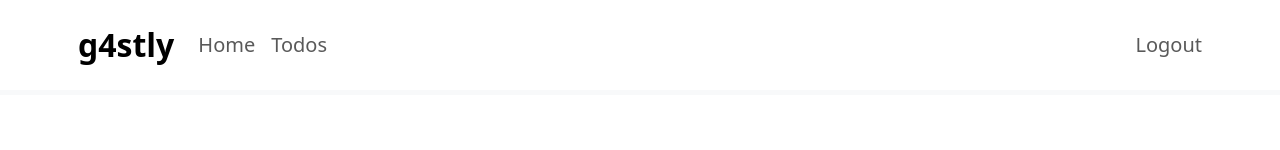
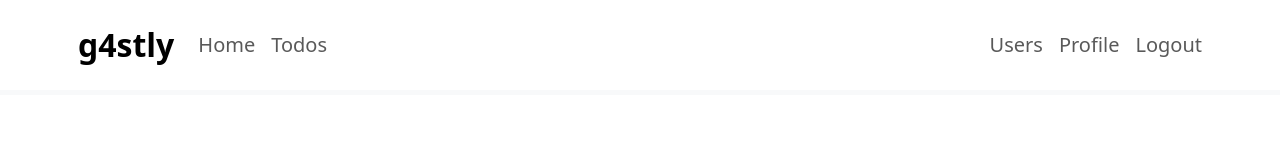
Before and after one commit to g4stlyx/todoFullStack, a React (Create React App) app in the folder todoFrontend/: page / in a window 1280 px wide. Shown: the top 150 px of the page. Built offline with nearby package versions, Linux system fonts and the light colour scheme; sample sign-in values are in the browser's storage.

Commit message:
front side of controlling users, except the pages are done. profile and users pages will be added.

```diff
--- a/todoFrontend/src/components/Header.jsx
+++ b/todoFrontend/src/components/Header.jsx
@@ -4,6 +4,7 @@ import { useAuth } from "./security/AuthContext";
 export default function Header() {
   const authContext = useAuth();
   const isAuthenticated = authContext.isAuthenticated;
+  const isAdmin = authContext.isAdmin;
 
   return (
     <div className="Header border-bottom border-light border-5 mb-5 p-2">
@@ -39,6 +40,16 @@ export default function Header() {
                 </Link>}
               </li>
               <li className="nav-item fs-5">
+                {isAdmin && isAuthenticated && <Link className="nav-link" to="/administrator/users" onClick={()=>console.log("administrator/users")}>
+                  Users
+                </Link>}
+              </li>
+              <li className="nav-item fs-5">
+                {isAuthenticated && <Link className="nav-link" to="/profile" onClick={()=>console.log("profile")}>
+                  Profile
+                </Link>}
+              </li>
+              <li className="nav-item fs-5">
                 {isAuthenticated && <Link className="nav-link" to="/logout" onClick={authContext.logout}>
                   Logout
                 </Link>}
--- a/todoFrontend/src/components/Todo.jsx
+++ b/todoFrontend/src/components/Todo.jsx
@@ -1,5 +1,5 @@
 import { useNavigate, useParams } from "react-router-dom"
-import { retrieveTodoApi, updateTodoApi, createTodoApi } from "./api/TodoApiService"
+import { getTodoApi, updateTodoApi, createTodoApi } from "./api/TodoApiService"
 import { useAuth } from "./security/AuthContext"
 import { useEffect, useState } from "react"
 import { ErrorMessage, Field, Form, Formik } from "formik"
@@ -22,7 +22,7 @@ export default function Todo(){
 
     function retrieveTodos(){
         if(id !== -1){
-            retrieveTodoApi(username,id)
+            getTodoApi(username,id)
             .then(response => {
                 setDescription(response.data.description)
                 setTargetDate(response.data.targetDate)
--- a/todoFrontend/src/components/TodoList.jsx
+++ b/todoFrontend/src/components/TodoList.jsx
@@ -1,5 +1,5 @@
 import { useState, useEffect } from "react";
-import { retrieveAllTodosByUsernameApi, deleteTodoApi } from "./api/TodoApiService";
+import { getAllTodosByUsernameApi, deleteTodoApi } from "./api/TodoApiService";
 import { useAuth } from "./security/AuthContext";
 import { useNavigate } from "react-router-dom";
 import { Spinner } from 'react-bootstrap';
@@ -18,7 +18,7 @@ export default function TodoList() {
   const navigate = useNavigate();
 
   function refreshTodos() {
-    retrieveAllTodosByUsernameApi(username)
+    getAllTodosByUsernameApi(username)
       .then((response) => {
         console.log("API Response:", response);
         if (Array.isArray(response.data)) {
--- a/todoFrontend/src/components/api/TodoApiService.js
+++ b/todoFrontend/src/components/api/TodoApiService.js
@@ -1,7 +1,13 @@
 import { apiClient } from "./ApiClient"
 
-export const retrieveAllTodosByUsernameApi = (username) => apiClient.get(`users/${username}/todos`)
-export const retrieveTodoApi = (username,id) => apiClient.get(`users/${username}/todos/${id}`)
+export const getAllTodosByUsernameApi = (username) => apiClient.get(`users/${username}/todos`)
+export const getTodoApi = (username,id) => apiClient.get(`users/${username}/todos/${id}`)
 export const deleteTodoApi = (username,id) => apiClient.delete(`users/${username}/todos/${id}`)
 export const updateTodoApi = (username,id,todo) => apiClient.put(`users/${username}/todos/${id}`, todo)
 export const createTodoApi = (username, todo) => apiClient.post(`users/${username}/todos`, todo)
+
+export const getAllUsersApi = () => apiClient.get("/users")
+export const getUserByIdApi = (id) => apiClient.get(`/users/${id}`)
+export const deleteUserApi = (id) => apiClient.delete(`/users/${id}`)
+export const updateUserApi = (id, user) => apiClient.put(`/users/${id}`, user)
+export const createUserApi = (user) => apiClient.post("/users", user)
--- a/todoFrontend/src/components/security/AuthContext.js
+++ b/todoFrontend/src/components/security/AuthContext.js
@@ -10,6 +10,7 @@ export default function AuthProvider({ children }) {
   const [isAuthenticated, setIsAuthenticated] = useState(false);
   const [username, setUsername] = useState(null);
   const [token, setToken] = useState(null);
+  const [isAdmin, setIsAdmin] = useState(false)
 
   const storedToken = sessionStorage.getItem("token");
 
@@ -22,6 +23,7 @@ export default function AuthProvider({ children }) {
         setToken(storedToken);
         setIsAuthenticated(true);
         setUsername(decodedToken.sub);
+        setIsAdmin(decodedToken.isAdmin);
 
         apiClient.interceptors.request.use((config) => {
           config.headers.Authorization = storedToken;
@@ -46,6 +48,7 @@ export default function AuthProvider({ children }) {
         setIsAuthenticated(true);
         setUsername(username);
         setToken(jwtToken);
+        setIsAdmin(response.data.token.isAdmin);
 
         sessionStorage.setItem("token", jwtToken);
 
@@ -83,7 +86,7 @@ export default function AuthProvider({ children }) {
     token,
     setToken,
     storedToken,
-
+    isAdmin
   };
 
   return (
```
